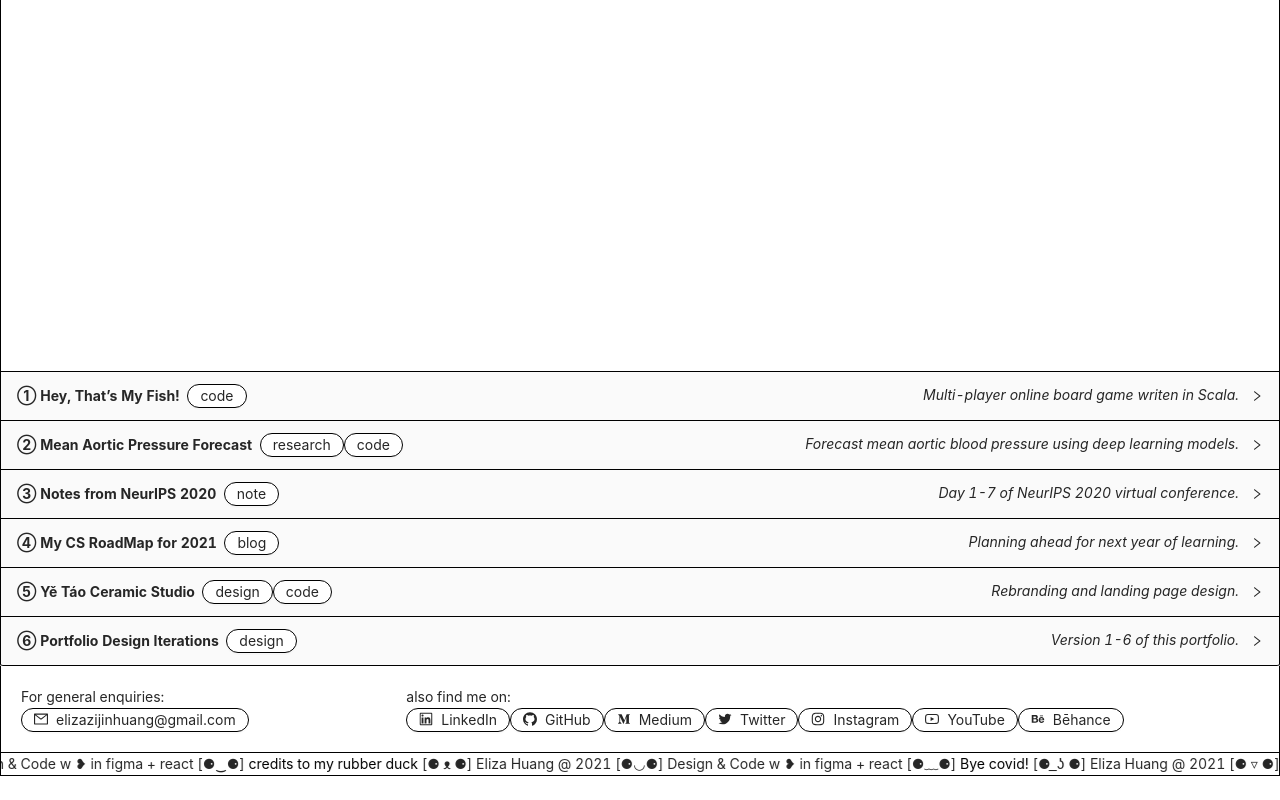
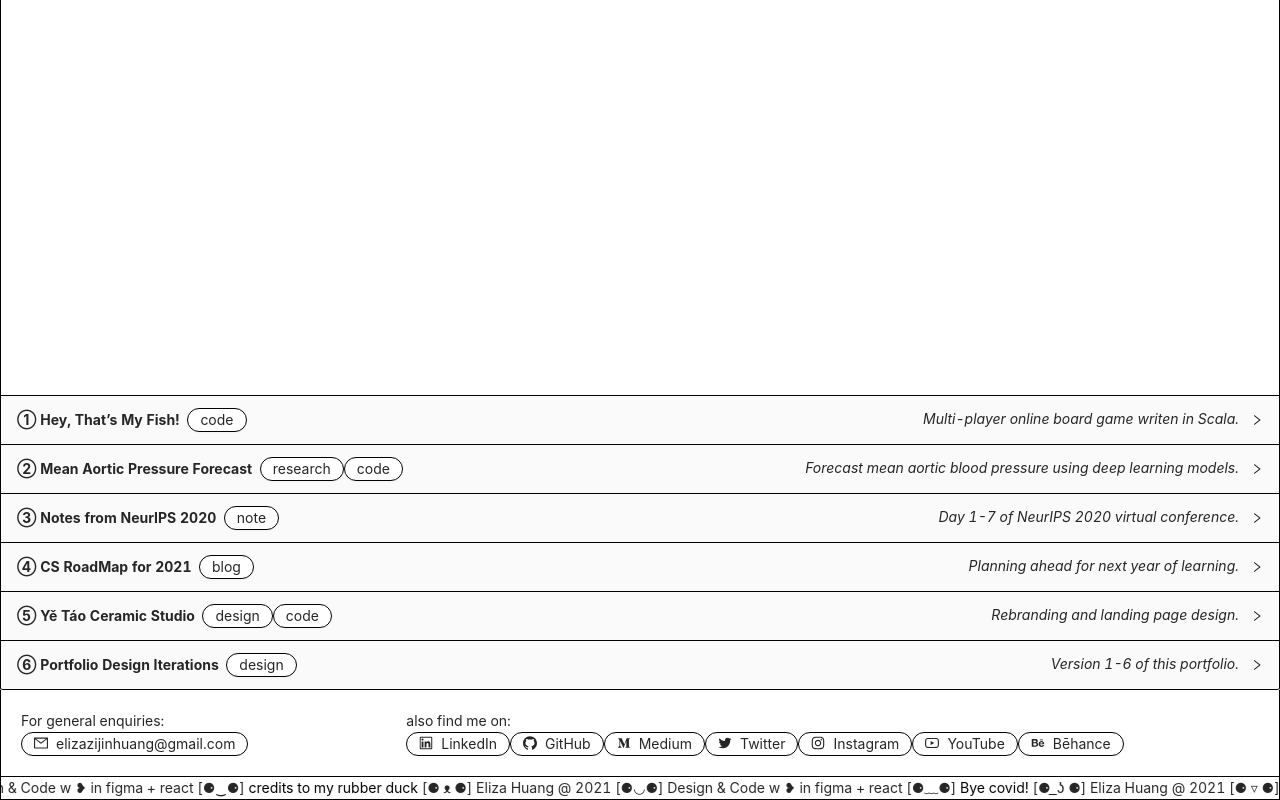
Before and after one commit to lizzij/Portfolio, a React (Create React App) app in the folder portfolio/: page / in a window 1280 px wide. Shown: the part 524-1324 px from the top of the page. Before the commit the page ends 1300 px from the top, so only its background shows below. Built offline with nearby package versions, Linux system fonts and the light colour scheme.

Commit message:
contact link

```diff
--- a/portfolio/craco.config.js
+++ b/portfolio/craco.config.js
@@ -7,7 +7,11 @@ module.exports = {
       options: {
         lessLoaderOptions: {
           lessOptions: {
-            modifyVars: { '@primary-color': '#000', '@border-color-base': '#000' },
+            modifyVars: {
+              '@primary-color': '#000',
+              '@border-color-base': '#000',
+              '@collapse-content-padding': '0',
+            },
             javascriptEnabled: true,
           },
         },
--- a/portfolio/src/components/Contact/index.js
+++ b/portfolio/src/components/Contact/index.js
@@ -8,17 +8,33 @@ const Contact = () => {
     <Row className="Contact">
       <Col flex="1 1 250px">
         For general enquiries:<br/>
-        <Button shape="round" size="small" icon={<MailOutlined />}>elizazijinhuang@gmail.com</Button>
+        <Button shape="round" size="small" icon={<MailOutlined />}
+          href="mailto:elizazijinhuang@gmail.com" rel="noopener noreferrer" target="_blank"
+          >elizazijinhuang@gmail.com</Button>
       </Col>
       <Col flex="auto">
         also find me on:<br/>
-        <Button shape="round" size="small" icon={<LinkedinOutlined />}>LinkedIn</Button>
-        <Button shape="round" size="small" icon={<GithubOutlined />}>GitHub</Button>
-        <Button shape="round" size="small" icon={<MediumOutlined />}>Medium</Button>
-        <Button shape="round" size="small" icon={<TwitterOutlined />}>Twitter</Button>
-        <Button shape="round" size="small" icon={<InstagramOutlined />}>Instagram</Button>
-        <Button shape="round" size="small" icon={<YoutubeOutlined />}>YouTube</Button>
-        <Button shape="round" size="small" icon={<BehanceOutlined />}>Bēhance</Button>
+        <Button shape="round" size="small" icon={<LinkedinOutlined />}
+          href="https://www.linkedin.com/in/lizzij/" rel="noopener noreferrer" target="_blank"
+          >LinkedIn</Button>
+        <Button shape="round" size="small" icon={<GithubOutlined />}
+          href="https://github.com/lizzij" rel="noopener noreferrer" target="_blank"
+          >GitHub</Button>
+        <Button shape="round" size="small" icon={<MediumOutlined />}
+          href="https://medium.com/@lizzij" rel="noopener noreferrer" target="_blank"
+          >Medium</Button>
+        <Button shape="round" size="small" icon={<TwitterOutlined />}
+          href="https://mobile.twitter.com/liz_zij" rel="noopener noreferrer" target="_blank"
+          >Twitter</Button>
+        <Button shape="round" size="small" icon={<InstagramOutlined />}
+          href="https://www.instagram.com/lizzij.me/" rel="noopener noreferrer" target="_blank"
+          >Instagram</Button>
+        <Button shape="round" size="small" icon={<YoutubeOutlined />}
+          href="https://www.youtube.com/channel/UChBgQQv9pAXPGPJt0mkymbA/featured" rel="noopener noreferrer" target="_blank"
+          >YouTube</Button>
+        <Button shape="round" size="small" icon={<BehanceOutlined />}
+          href="https://www.behance.net/elizazijin3de9" rel="noopener noreferrer" target="_blank"
+          >Bēhance</Button>
       </Col>
     </Row>
   );
--- a/portfolio/src/components/Work/data.json
+++ b/portfolio/src/components/Work/data.json
@@ -23,7 +23,7 @@
       "videoUrl": "https://vimeo.com/265045525"
     },
     {
-      "title": "④ My CS RoadMap for 2021",
+      "title": "④ CS RoadMap for 2021",
       "key": "4",
       "tags": ["blog"],
       "blurb": "Planning ahead for next year of learning.",
--- a/portfolio/src/components/Work/styles.css
+++ b/portfolio/src/components/Work/styles.css
@@ -6,12 +6,11 @@
   margin: 0;
 }
 
-.ant-collapse-content-box {
-  padding: 0 !important;
-}
-
 .WorkHeaderPanel > div.ant-collapse-header {
-  padding: 0 !important;
+  padding-left: 0 !important;
+  /* padding-top: 0 !important; */
+  /* padding-bottom: 0 !important; */
+  background-color: black;
 }
 
 .player-wrapper {
```
Also changed, not shown: 1 other file (tests, documents, lock files or other folders).
